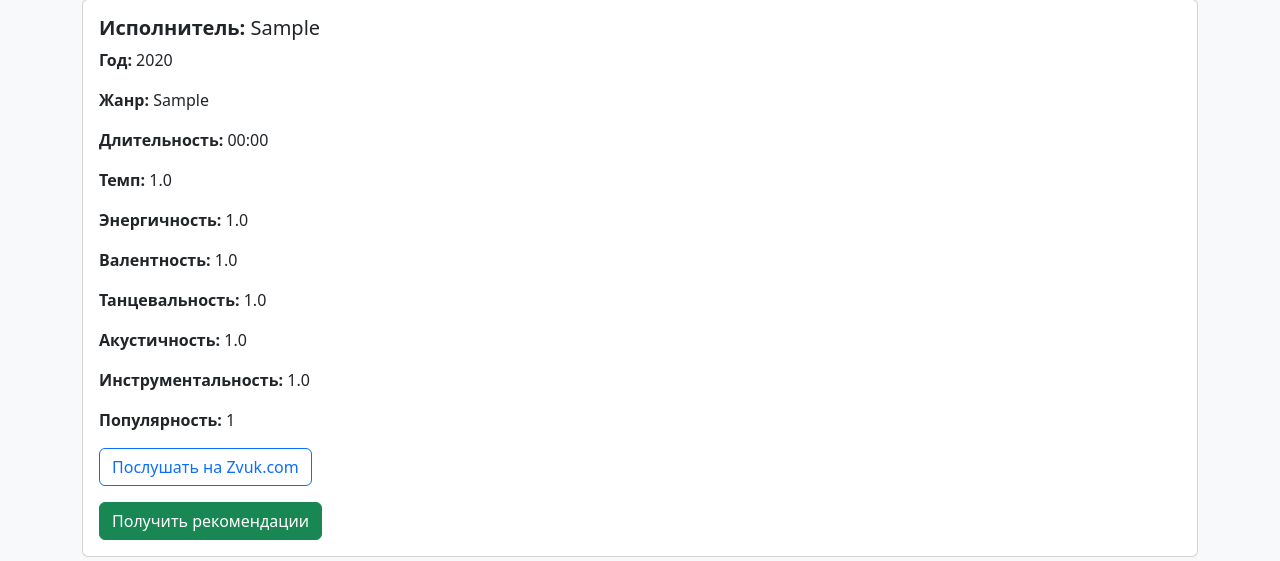
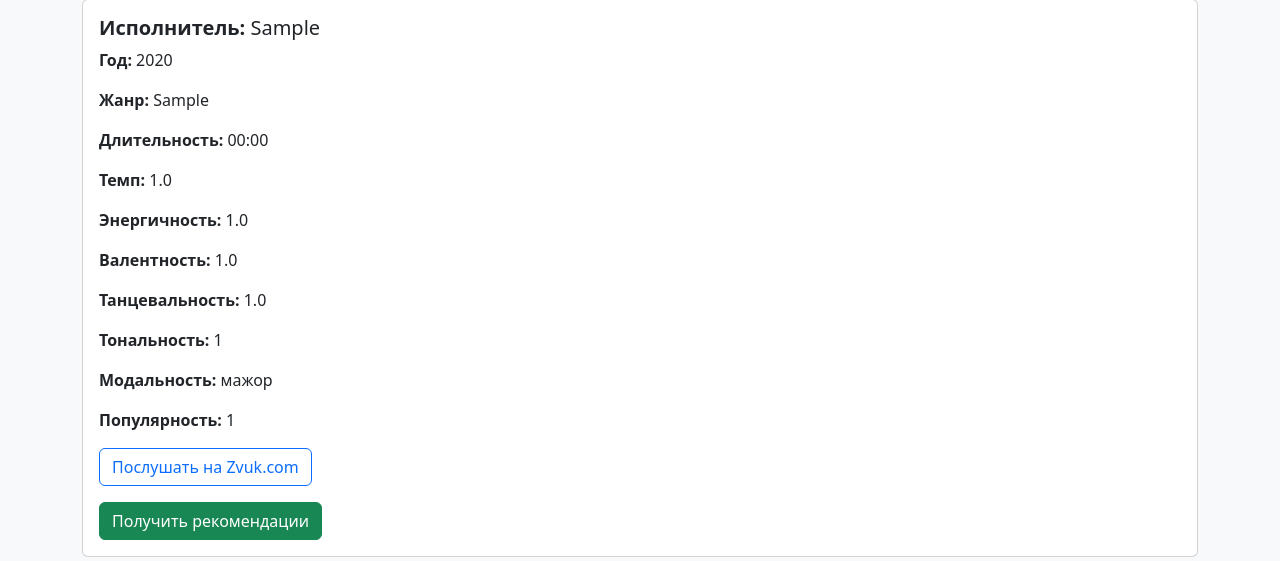
Before and after one commit to Blessed011/graduatework, a Django app: template musicrecs/templates/musicrecs/track_details.html in a window 1280 px wide. Shown: the part 159-720 px from the top of the page. Run offline with Django 5.2, Linux system fonts and the light colour scheme; the template is opened without the code that fills it: values that come from a table or form of the project are taken from there, others are empty; tables that the repository leaves empty hold one stand-in row (values such as "Sample post"); some libraries are stand-ins or nearby versions.

Commit message:
grand finale

```diff
--- a/musicrecs/recommendations.py
+++ b/musicrecs/recommendations.py
@@ -9,7 +9,7 @@ from .models import Track, Favorite, Recommendation
 MODEL_PATH = "C:\\Users\\5\Desktop\\graduate\\musicrecs\\rec_model\\hybrid_model.pkl"
 
 # Признаки, используемые в модели
-FEATURE_COLS = ["danceability", "energy", "valence", "tempo", "popularity", "instrumentalness", "acousticness"]
+FEATURE_COLS = ["danceability", "energy", "valence", "tempo", "popularity", "key", "mode"]
 
 FEATURE_NAME_MAP = {
     "danceability": "танцевальность",
@@ -17,8 +17,8 @@ FEATURE_NAME_MAP = {
     "valence": "валентность",
     "tempo": "темп",
     "popularity": "популярность",
-    "instrumentalness": "инструментальность",
-    "acousticness": "акустичность"
+    "key": 'тональность',
+    "mode": 'модальность'
 }
 
 # Загрузка треков из базы данных
--- a/musicrecs/templates/musicrecs/about.html
+++ b/musicrecs/templates/musicrecs/about.html
@@ -32,7 +32,7 @@
                     </li>
                 {% else %}
                     <li class="list-group-item">
-                        Зарегистрируйтесь или войдите, чтобы добавлять треки в избранное и получать персональные рекомендации.
+                        Зарегистрируйтесь или войдите, чтобы добавлять треки в избранное, запрашивать добавление новых треков в систему и получать персональные рекомендации.
                     </li>
                 {% endif %}
             </ul>
--- a/musicrecs/templates/musicrecs/track_details.html
+++ b/musicrecs/templates/musicrecs/track_details.html
@@ -16,8 +16,8 @@
         <p class="card-text"><strong>Энергичность:</strong> {{ track.energy }}</p>
         <p class="card-text"><strong>Валентность:</strong> {{ track.valence }}</p>
         <p class="card-text"><strong>Танцевальность:</strong> {{ track.danceability }}</p>
-        <p class="card-text"><strong>Акустичность:</strong> {{ track.acousticness }}</p>
-        <p class="card-text"><strong>Инструментальность:</strong> {{ track.instrumentalness }}</p>
+        <p class="card-text"><strong>Тональность:</strong> {{ track.key }}</p>
+        <p class="card-text"><strong>Модальность:</strong> {% if track.mode == 1 %}мажор{% else %}минор{% endif %}</p>
         <p class="card-text"><strong>Популярность:</strong> {{ track.popularity }}</p>
         <p class="card-text">
             <a href="https://zvuk.com/search?query={{ track.artist|urlencode }}+{{ track.track|urlencode }}" target="_blank" class="btn btn-outline-primary">
```
Also changed, not shown: 1 other file.
